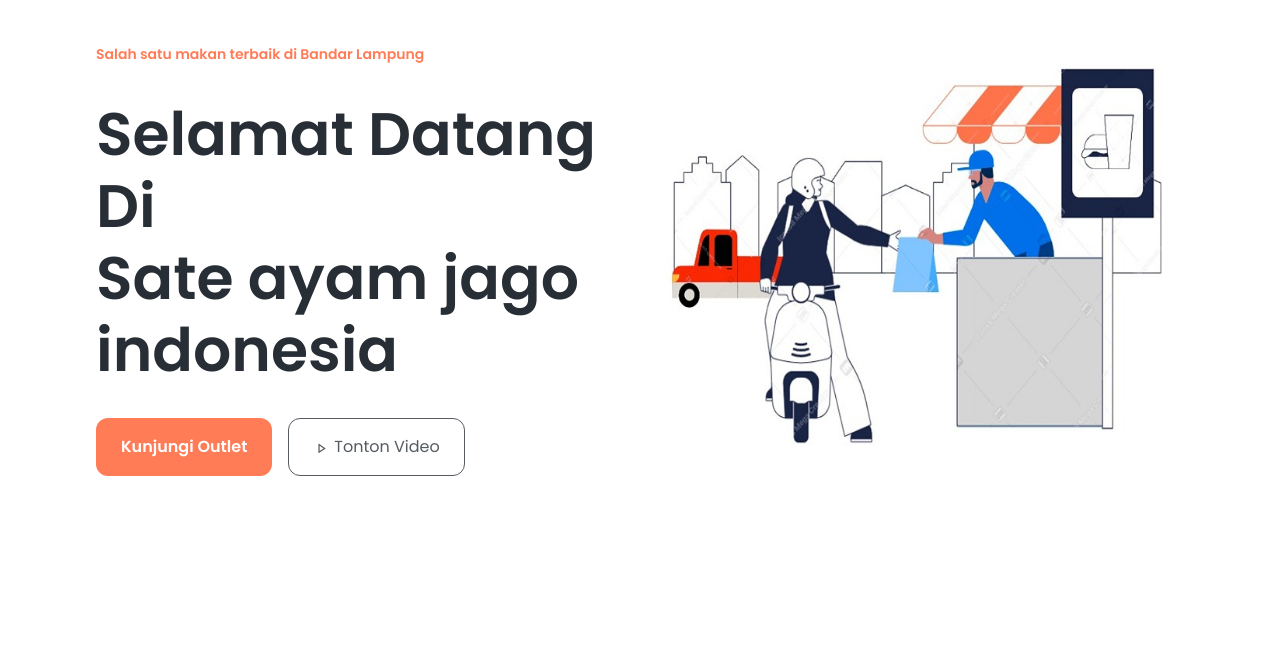
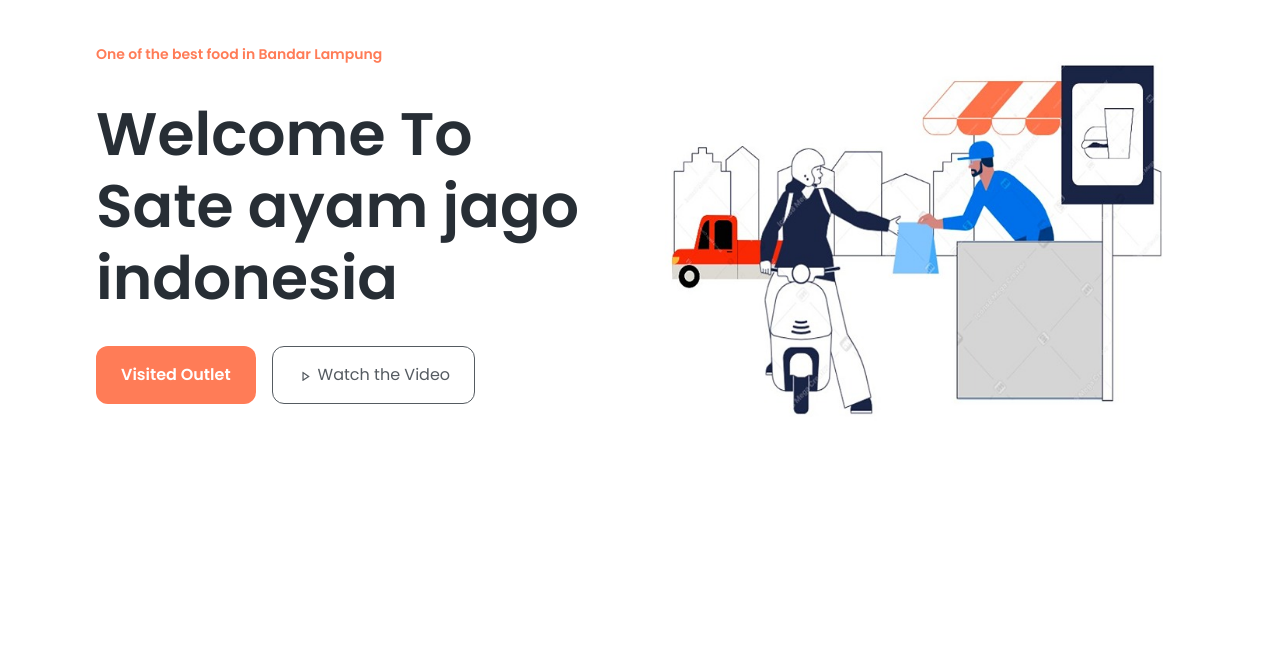
Before and after one commit to UkiMahfuda/webdesign.github.io, a plain HTML site: page index.html in a window 1280 px wide. Shown: the part 126-778 px from the top of the page. Drawn offline with nearby package versions, Linux system fonts and the light colour scheme.

Commit message:
Initial Commit

```diff
--- a/index.html
+++ b/index.html
@@ -89,16 +89,16 @@
           <!-- Left Column -->
           <div
             class="edit left-column d-flex flex-lg-grow-1 flex-column align-items-lg-start text-lg-start align-items-center text-center">
-            <p class="text-caption">Salah satu makan terbaik di Bandar Lampung</p>
+            <p class="text-caption">One of the best food in Bandar Lampung</p>
             <h1 class="title-text-big">
-              Selamat Datang Di<br class="d-lg-block d-none" />
+              Welcome To<br class="d-lg-block d-none" />
               Sate ayam jago indonesia
             </h1>
             <div
               class="edi d-flex flex-sm-row flex-column align-items-center mx-lg-0 mx-auto justify-content-center gap-3">
               <a href="https://goo.gl/maps/UD8UdjJDb5sQyXj18" target="_blank">
                 <button class="btn d-inline-flex mb-md-0 btn-try text-white">
-                  Kunjungi Outlet
+                  Visited Outlet
                 </button>
               </a>
 
@@ -111,7 +111,7 @@
                         d="M10.9293 7.99988L6.66668 5.15788V10.8419L10.9293 7.99988ZM12.9173 8.27722L5.85134 12.9879C5.80115 13.0213 5.74283 13.0404 5.6826 13.0433C5.62238 13.0462 5.5625 13.0327 5.50934 13.0042C5.45619 12.9758 5.41175 12.9334 5.38075 12.8817C5.34976 12.83 5.33337 12.7708 5.33334 12.7105V3.28922C5.33337 3.22892 5.34976 3.16976 5.38075 3.11804C5.41175 3.06633 5.45619 3.02398 5.50934 2.99552C5.5625 2.96706 5.62238 2.95355 5.6826 2.95644C5.74283 2.95932 5.80115 2.97848 5.85134 3.01188L12.9173 7.72255C12.963 7.75299 13.0004 7.79423 13.0263 7.84261C13.0522 7.89099 13.0658 7.94501 13.0658 7.99988C13.0658 8.05475 13.0522 8.10878 13.0263 8.15716C13.0004 8.20553 12.963 8.24678 12.9173 8.27722Z"
                         fill="#555B61" />
                     </svg>
-                    Tonton Video
+                    Watch the Video
                   </div>
                 </button>
               </a>
```
